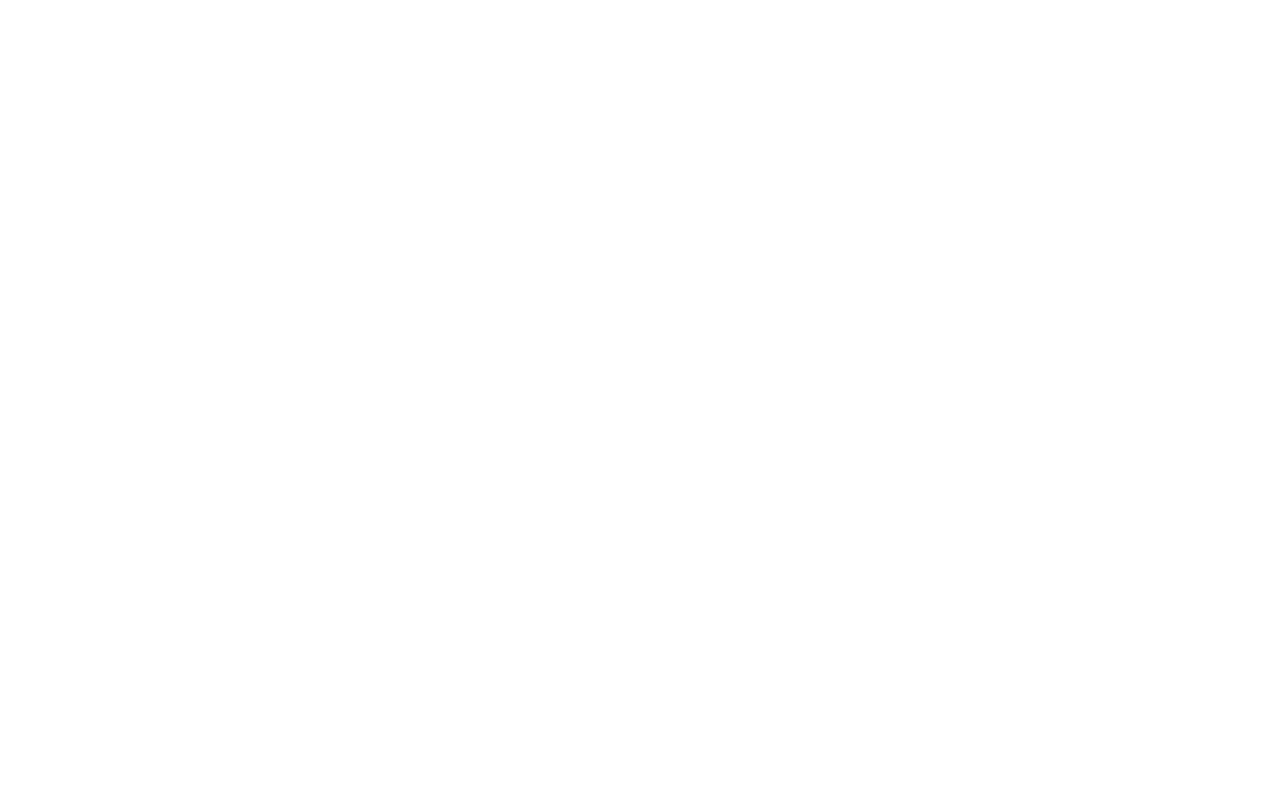
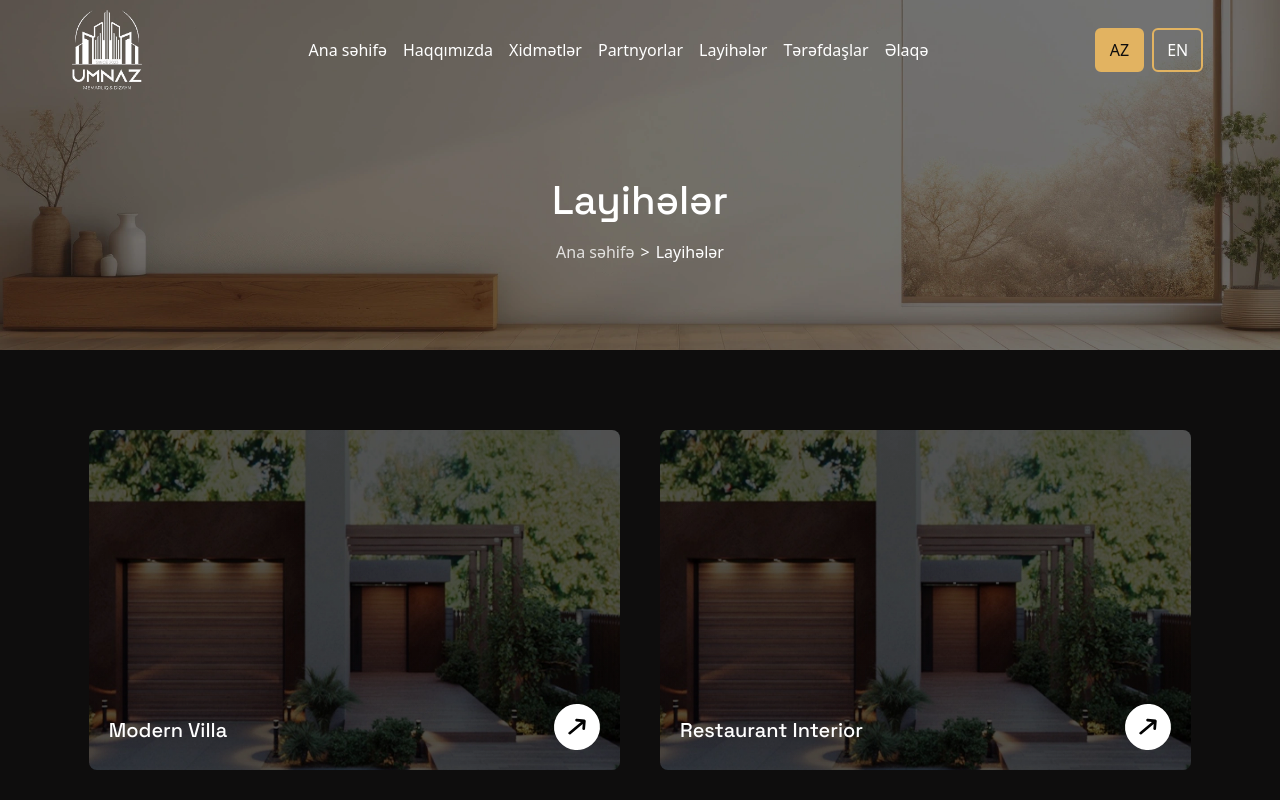
Before and after one commit to ShehlaAbdul/umnaz, a React (Vite) app: page /layiheler in a window 1280 px wide. Before the commit this address had no page. Shown: the top 800 px of the page. Built offline with nearby package versions, Linux system fonts and the light colour scheme.

Commit message:
projects page is created

```diff
--- a/src/App.jsx
+++ b/src/App.jsx
@@ -9,6 +9,7 @@
 import Partners from "./Pages/Partners/Partners";
 import ContactPage from "./Pages/ContactPage/ContactPage";
 import ServicesPage from "./Pages/ServicesPage/ServicesPage";
+import ProjectPage from "./Pages/ProjectPage/ProjectPage";
 AOS.init();
 function App() {
 
@@ -21,7 +22,8 @@
             <Route path="/haqqimizda" element={<AboutPage />} />
             <Route path="/terefdaslar" element={<Partners />} />
             <Route path="/elaqe" element={<ContactPage />} />
-            <Route path="/xidmetler" element={<ServicesPage/>}/>
+            <Route path="/xidmetler" element={<ServicesPage />} />
+            <Route path="/layiheler" element={<ProjectPage />} />
             {/* <Route path="/about" element={<About />} />
           <Route path="/contact" element={<Contact />} /> */}
           </Route>
--- /dev/null
+++ b/src/Pages/ProjectPage/ProjectPage.jsx
@@ -0,0 +1,61 @@
+import React from "react";
+import "./Style.scss";
+import HeroSection from "../../Component/HeroSection/HeroSection";
+import BgImage from "../../assets/images/HeroSection.webp";
+import Img from "../../assets/images/WhyUs.webp";
+import Arrow from "../../assets/icons/arrowRight.svg";
+import { FaArrowRightLong } from "react-icons/fa6";
+
+function ProjectPage() {
+  const projects = [
+    {
+      id: 1,
+      title: "Modern Villa",
+      image: Img,
+    },
+    {
+      id: 2,
+      title: "Restaurant Interior",
+      image: Img,
+    },
+    {
+      id: 3,
+      title: "Luxury Store",
+      image: Img,
+    },
+    {
+      id: 4,
+      title: "Garden House",
+      image: Img,
+    },
+  ];
+
+  return (
+    <>
+      <HeroSection title={"Layihələr"} bgImage={BgImage} />
+      <section id="projects-page">
+        <div className="projects-page container-fluid">
+          <div className="projects-grid">
+            {projects.map((item) => (
+              <div
+                key={item.id}
+                className="project-card"
+                style={{ backgroundImage: `url(${item.image})` }}
+              >
+                <div className="overlay">
+                  <h3>{item.title}</h3>
+
+                  <div className="arrow">
+                    <FaArrowRightLong className="" />
+                  </div>
+                </div>
+              </div>
+            ))}
+          </div>
+        </div>
+      </section>
+    </>
+  );
+}
+
+export default ProjectPage;
--- /dev/null
+++ b/src/Pages/ProjectPage/Style.scss
@@ -0,0 +1,71 @@
+@use "../../styles/global.scss" as *;
+
+#projects-page {
+  padding: 80px 6%;
+  background: $main-bg-color;
+
+  .projects-grid {
+    display: grid;
+    grid-template-columns: repeat(2, 1fr);
+    gap: 40px;
+    @media (max-width: 768px) {
+      grid-template-columns: 1fr;
+    }
+
+  }
+
+  .project-card {
+    position: relative;
+    height: 340px;
+    border-radius: 8px;
+    overflow: hidden;
+    background-size: cover;
+    background-position: center;
+    cursor: pointer;
+    transition: transform 0.3s ease;
+     @media (max-width: 1048px) {
+      height: 280px;
+    }
+    &:hover{
+         .overlay{
+            background: transparent;
+       }
+    }
+
+    .overlay {
+      position: absolute;
+      inset: 0;
+      display: flex;
+      justify-content: space-between;
+      align-items: flex-end;
+      padding: 20px;
+      background: linear-gradient(to top, #00000015 100%, #89898908);
+
+      h3 {
+        color: $main-text-color;
+        font-size: 20px;
+        font-weight: 500;
+      }
+
+      .arrow {
+        color: #020202;
+        font-size: 22px;
+        transition: transform 0.3s ease;
+        background-color: #fff;
+        padding: 12px;
+        border-radius: 50%;
+        display: flex;
+        align-items: center;
+        justify-content: center;
+        transform: rotate(-40deg);
+
+      }
+      &:hover{
+
+        .arrow{
+         transform: rotate(0deg);
+        }
+      }
+    }
+  }
+}
```
